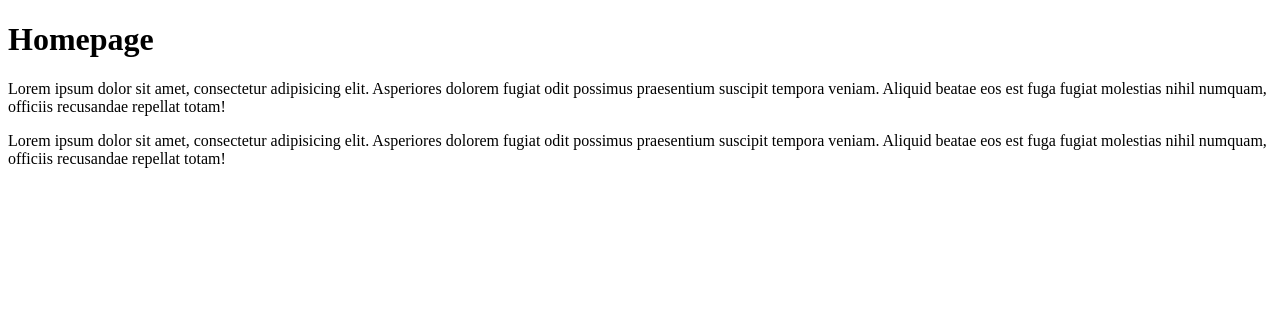
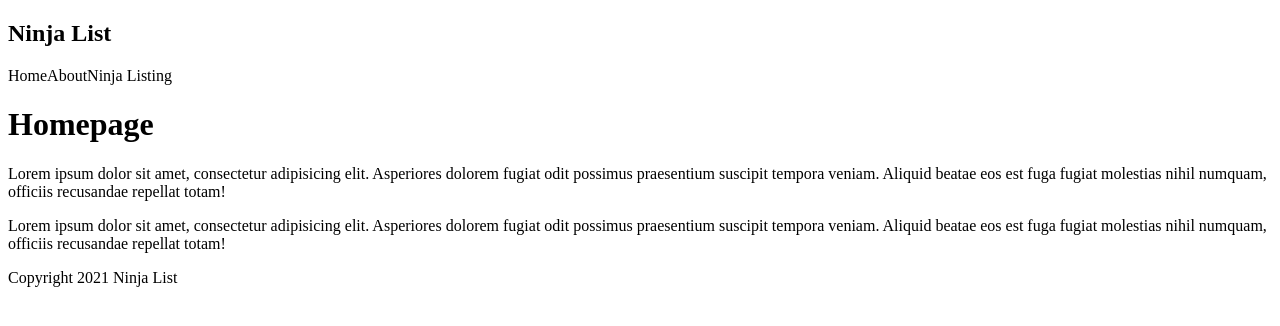
Before and after one commit to ftantely/nextjs, a Next.js app: page / in a window 1280 px wide. Shown: the top 326 px of the page. Built offline with nearby package versions, Linux system fonts and the light colour scheme.

Commit message:
3_Adding_Other_Components

```diff
--- /dev/null
+++ b/components/Footer.js
@@ -0,0 +1,5 @@
+const Footer = () => {
+  return <footer>Copyright 2021 Ninja List</footer>;
+};
+
+export default Footer;
--- /dev/null
+++ b/components/Navbar.js
@@ -0,0 +1,14 @@
+import React from "react";
+
+const Navbar = () => (
+  <nav>
+    <div className="logo">
+      <h1>Ninja List</h1>
+    </div>
+    <a>Home</a>
+    <a>About</a>
+    <a>Ninja Listing</a>
+  </nav>
+);
+
+export default Navbar;
--- a/pages/index.js
+++ b/pages/index.js
@@ -1,6 +1,10 @@
+import Navbar from "../components/Navbar";
+import Footer from "../components/Footer";
+
 export default function Home() {
   return (
     <div>
+      <Navbar />
       <h1>Homepage</h1>
       <p>
         Lorem ipsum dolor sit amet, consectetur adipisicing elit. Asperiores
@@ -14,6 +18,7 @@
         Aliquid beatae eos est fuga fugiat molestias nihil numquam, officiis
         recusandae repellat totam!
       </p>
+      <Footer />
     </div>
   );
 }
```
